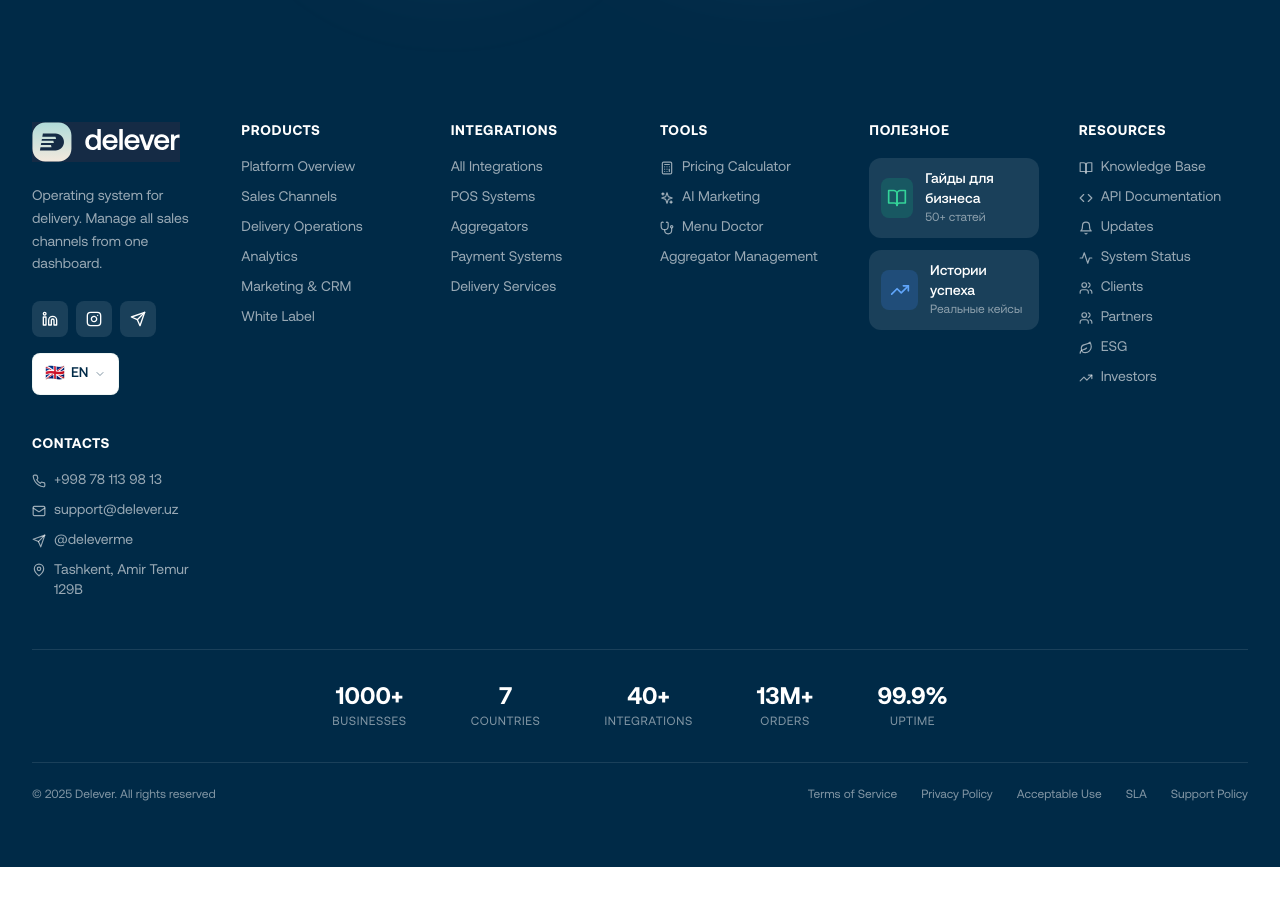
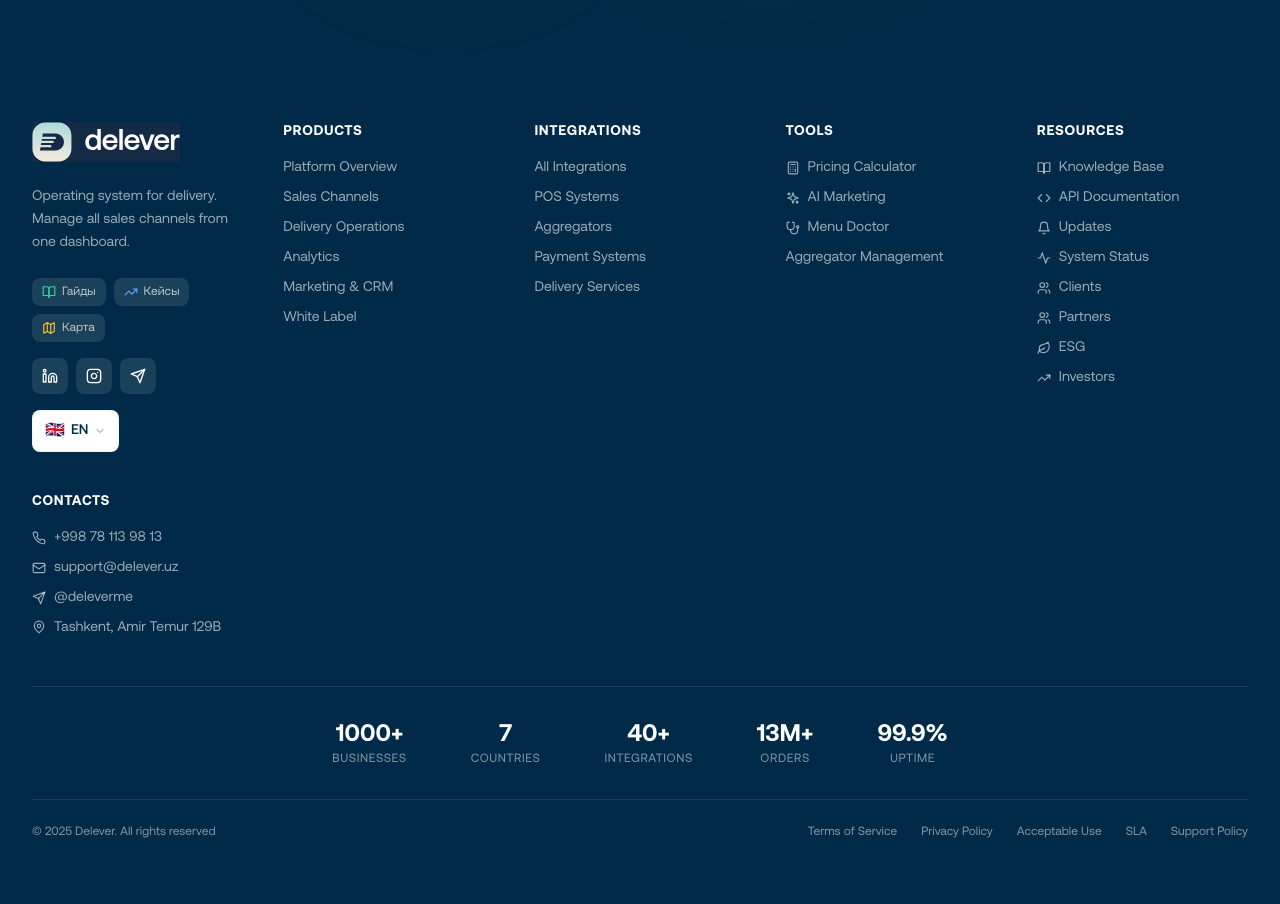
Before and after one commit to faxryuk-commits/delever-io, a React (Vite) app: page / in a window 1280 px wide. Shown: the part 6660-7564 px from the top of the page. Before the commit the page ends 7527 px from the top, so only its background shows below. Built offline with nearby package versions, Linux system fonts and the light colour scheme.

Commit message:
refactor: move Guides/Cases to compact row, add Sitemap link in footer

```diff
--- a/src/components/Footer.tsx
+++ b/src/components/Footer.tsx
@@ -1,6 +1,6 @@
 import { useState } from 'react'
 import { Link } from 'react-router-dom'
-import { MapPin, Linkedin, Send, Instagram, Phone, Mail, BookOpen, Code, Bell, Activity, Users, Leaf, TrendingUp, Sparkles, Stethoscope, Calculator } from 'lucide-react'
+import { MapPin, Linkedin, Send, Instagram, Phone, Mail, BookOpen, Code, Bell, Activity, Users, Leaf, TrendingUp, Sparkles, Stethoscope, Calculator, Map } from 'lucide-react'
 import { Logo } from './Logo'
 import { LocaleSwitcher } from './LocaleSwitcher'
 import { useLocale } from '@/i18n/LocaleContext'
@@ -31,7 +31,7 @@ export function Footer() {
     <footer className="bg-brand-darkBlue text-white">
       <div className="container mx-auto px-4 sm:px-6 lg:px-8 py-12 lg:py-16">
         {/* Main Grid */}
-        <div className="grid grid-cols-2 md:grid-cols-3 lg:grid-cols-6 gap-8 lg:gap-10 mb-12">
+        <div className="grid grid-cols-2 md:grid-cols-3 lg:grid-cols-5 gap-8 lg:gap-10 mb-12">
           {/* Brand Section */}
           <div className="col-span-2 md:col-span-3 lg:col-span-1">
             <Link to="/" className="inline-block mb-4">
@@ -40,6 +40,31 @@ export function Footer() {
             <p className="text-sm text-white/60 mb-6 leading-relaxed max-w-xs">
               {t('footer.description')}
             </p>
+
+            {/* Quick Links - Guides, Cases, Sitemap */}
+            <div className="flex flex-wrap items-center gap-2 mb-4 text-xs">
+              <Link
+                to="/guides"
+                className="flex items-center gap-1.5 px-2.5 py-1.5 bg-white/10 rounded-lg hover:bg-white/20 transition-colors text-white/70 hover:text-white"
+              >
+                <BookOpen className="h-3.5 w-3.5 text-emerald-400" />
+                Гайды
+              </Link>
+              <Link
+                to="/case-studies"
+                className="flex items-center gap-1.5 px-2.5 py-1.5 bg-white/10 rounded-lg hover:bg-white/20 transition-colors text-white/70 hover:text-white"
+              >
+                <TrendingUp className="h-3.5 w-3.5 text-blue-400" />
+                Кейсы
+              </Link>
+              <Link
+                to="/sitemap-preview"
+                className="flex items-center gap-1.5 px-2.5 py-1.5 bg-white/10 rounded-lg hover:bg-white/20 transition-colors text-white/70 hover:text-white"
+              >
+                <Map className="h-3.5 w-3.5 text-amber-400" />
+                Карта
+              </Link>
+            </div>
 
             {/* Social Media */}
             <div className="flex space-x-2 mb-4">
@@ -175,37 +200,6 @@ export function Footer() {
                 </Link>
               </li>
             </ul>
-          </div>
-
-          {/* Guides & Cases - CTA Style */}
-          <div>
-            <h3 className="text-white font-semibold mb-4 text-sm uppercase tracking-wider">Полезное</h3>
-            <div className="space-y-3">
-              <Link
-                to="/guides"
-                className="flex items-center gap-3 p-3 bg-white/10 rounded-xl hover:bg-white/20 transition-colors group"
-              >
-                <div className="w-10 h-10 bg-emerald-500/20 rounded-lg flex items-center justify-center">
-                  <BookOpen className="h-5 w-5 text-emerald-400" />
-                </div>
-                <div>
-                  <div className="text-white font-medium text-sm">Гайды для бизнеса</div>
-                  <div className="text-white/50 text-xs">50+ статей</div>
-                </div>
-              </Link>
-              <Link
-                to="/case-studies"
-                className="flex items-center gap-3 p-3 bg-white/10 rounded-xl hover:bg-white/20 transition-colors group"
-              >
-                <div className="w-10 h-10 bg-blue-500/20 rounded-lg flex items-center justify-center">
-                  <TrendingUp className="h-5 w-5 text-blue-400" />
-                </div>
-                <div>
-                  <div className="text-white font-medium text-sm">Истории успеха</div>
-                  <div className="text-white/50 text-xs">Реальные кейсы</div>
-                </div>
-              </Link>
-            </div>
           </div>
 
           {/* Resources */}
```
